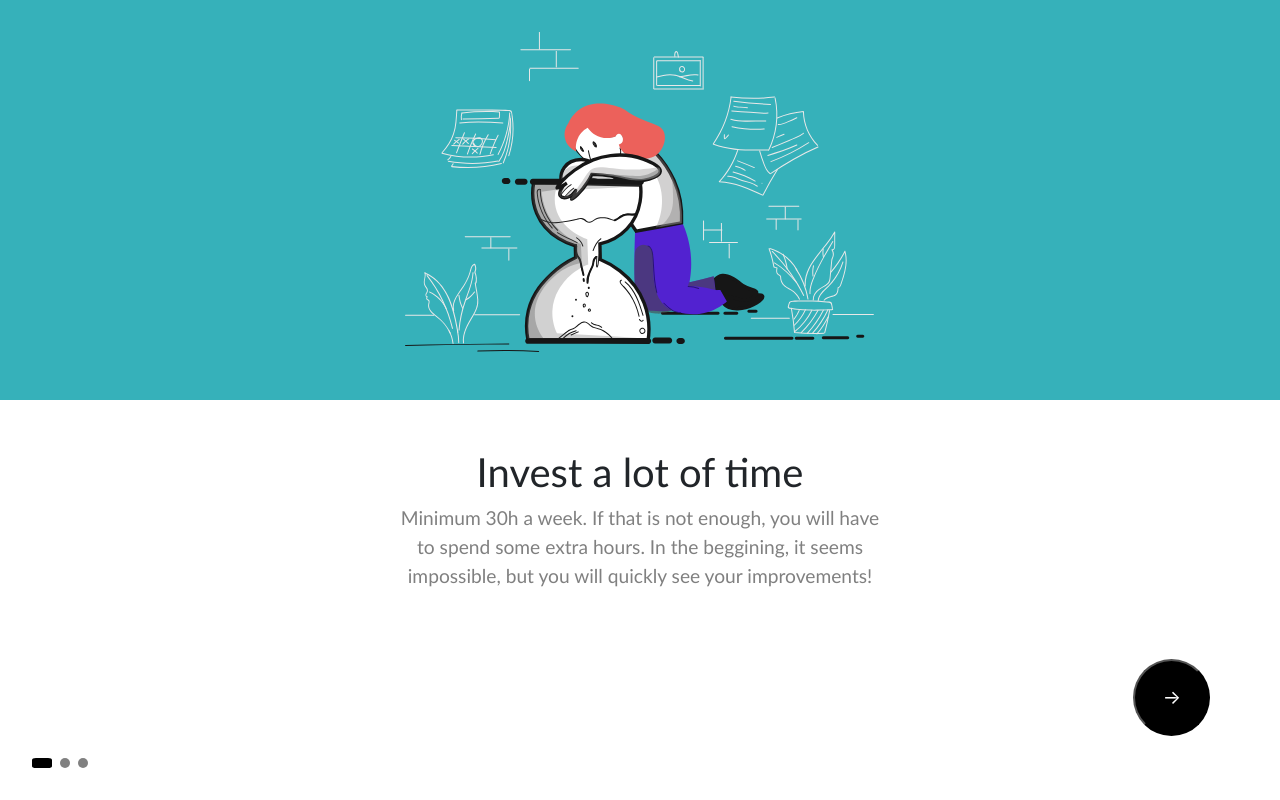
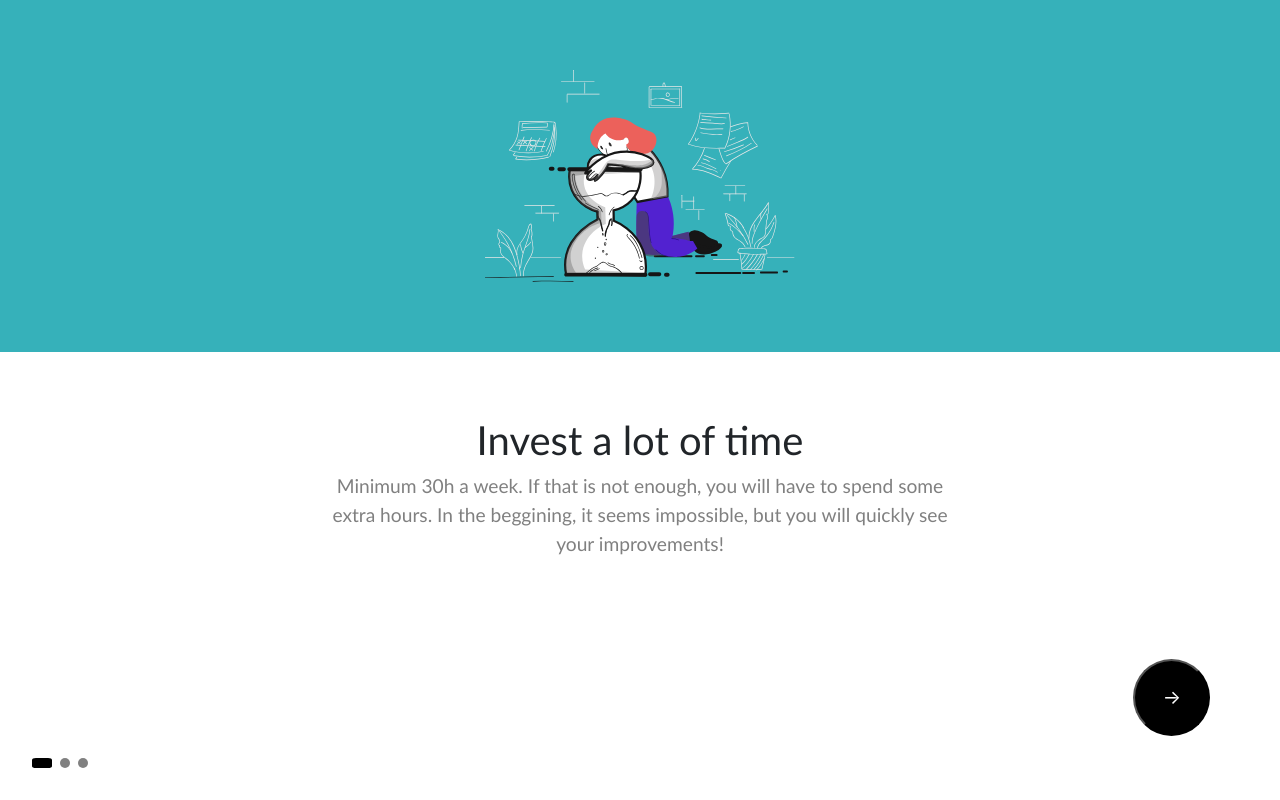
Before and after one commit to OhMyLaia/digital-onborading-remote, a React (Vite) app: page / in a window 1280 px wide. Built offline with nearby package versions, Linux system fonts and the light colour scheme.

Commit message:
slider works

```diff
--- a/src/components/Card/Card.jsx
+++ b/src/components/Card/Card.jsx
@@ -28,15 +28,32 @@ export function Card() {
 
     return (
         <div>
-            <div className="card-image">
-                <div key={"color" + step} id={"color" + step} className="card">
+        <div className="slider-container">
+            <div className={`slider step-${step}`}>
+                {database.map((item, index) => (
+                    <div key={index} className="slide">
+                        <div id={`color${index}`} className="card">
+                            <img className="card-image" src={item.image} alt={item.title} />
+                            </div>
+                            <div className="card-content">
+                                <h1>{item.title}</h1>
+                                <p className="card-p">{item.description}</p>
+                                </div>
+                                </div>
+                ))}
+                {/* <div className="card-image"> */}
+                    {/* <div key={"color" + step} id={"color" + step} className="card">
                         <img className="card-image" src={currentData.image} alt="image1"></img>
                     </div>
                     <div className="card-content">
                         <h1>{currentData.title}</h1>
                         <p className="card-p">{currentData.description}</p>
+                    </div> */}
+                {/* </div> */}
             </div>
         </div>
+                <div className="controls">
+
                 <div className="card-indicator">
                     <Indicator
                     step = {step}
@@ -48,6 +65,7 @@ export function Card() {
                     />
                 </div>
                 </div>
+                </div>
     )
 }
 
--- a/src/components/Card/Card.module.css
+++ b/src/components/Card/Card.module.css
@@ -1,16 +1,54 @@
+.slider-container {
+    position: relative;
+    width: 100%;
+    overflow: hidden;
+}
+
+.slider {
+    display: flex;
+    transition: transform 0.5s ease-in-out;
+    width: 100%;
+}
+
+.slide {
+    /* full width of the container, else we can see the 3 images */
+    flex: 0 0 100%;
+    text-align: center;
+    position: relative;
+}
+
+.step-0 {
+    transform: translateX(0%);
+}
+
+.step-1 {
+    transform: translateX(-100%);
+}
+
+.step-2 {
+    transform: translateX(-200%);
+}
+
+.step-3 {
+    transform: translateX(-300%);
+}
+
 .card {
     display: flex;
     align-items: center;
-    height: 25em;
+    justify-content: space-around;
+    height: 22em;
     border-radius: 0%;
     border-width: 0;
+    margin-bottom: 1em;
 }
 
 .card-image {
     display: flex;
     flex-direction: column;
-    justify-content: center; /* Centers vertically if it has a fixed height */
+    justify-content: center;
     width: 100%;
+    height: 60%;
 }
 
 .card-image img {
@@ -41,6 +79,7 @@
 }
 
 .card-p {
+    width: 70%;
     display: flex;
     color: grey;
     font-family: 'Gill Sans', 'Gill Sans MT', Calibri, 'Trebuchet MS', sans-serif;
@@ -48,10 +87,17 @@
     font-size: larger;
 }
 
-@media (min-width: 1024px) { /* Larger screens */
+.controls {
+    display: flex;
+    justify-content: center;
+    gap: 1em;
+    margin-top: 1em;
+}
+
+@media (min-width: 1024px) {
 
     .card-content {
-        width: 60%;
+        width: 100%;
         display: flex;
         flex-direction: column;
         text-align: center;
```
Lines whose indentation alone changed are shown as unchanged.
